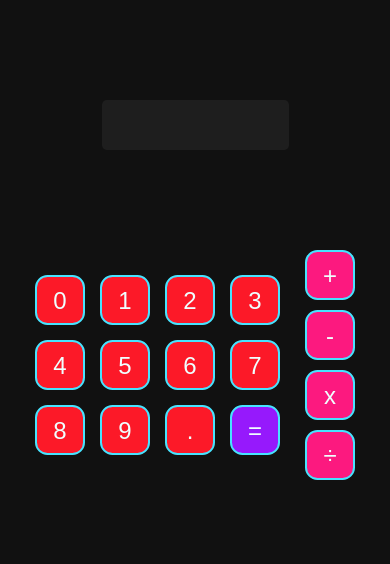
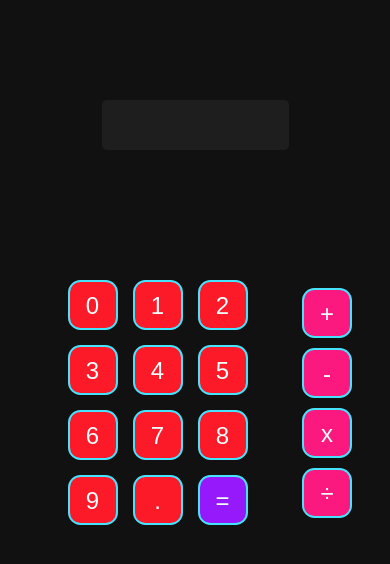
Before and after one commit to GusCorreiaSilva/the-calculator-3000, a plain HTML site: page index.html in a window 390 px wide. Drawn offline with Linux system fonts and the light colour scheme.

Commit message:
feat: media querie

```diff
--- a/css/style.css
+++ b/css/style.css
@@ -62,3 +62,12 @@ body {
   background-color: rgb(252, 25, 127);
   border: 2px solid rgb(70, 227, 255);
 }
+@media(max-width: 775px) {
+  .secao-teclado {
+    padding: 30px;
+  }
+  .teclado .numeros {
+      display: flex;
+      flex-wrap: wrap;
+  }
+}
```
